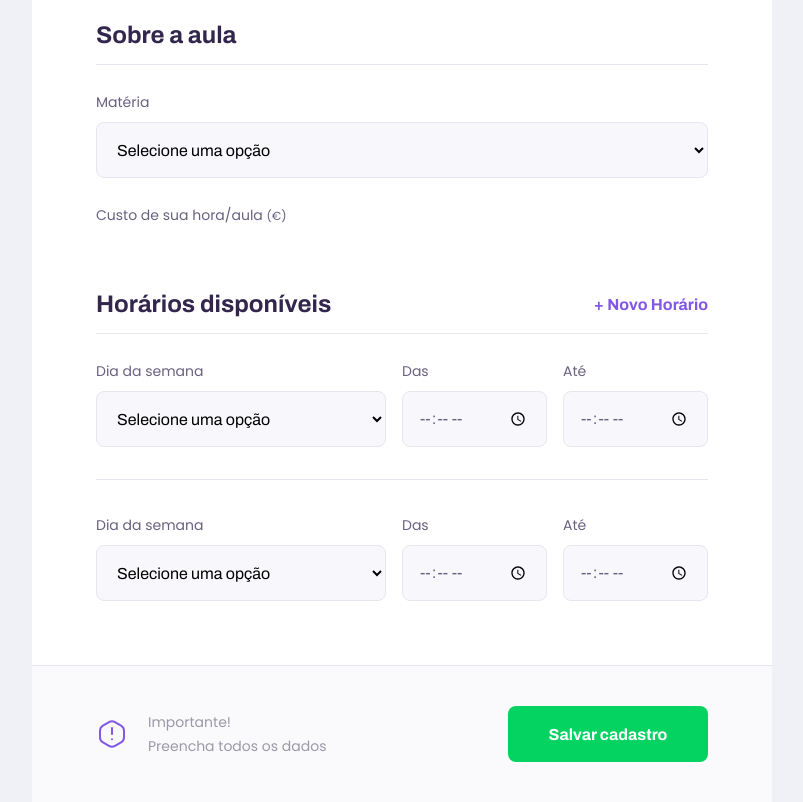
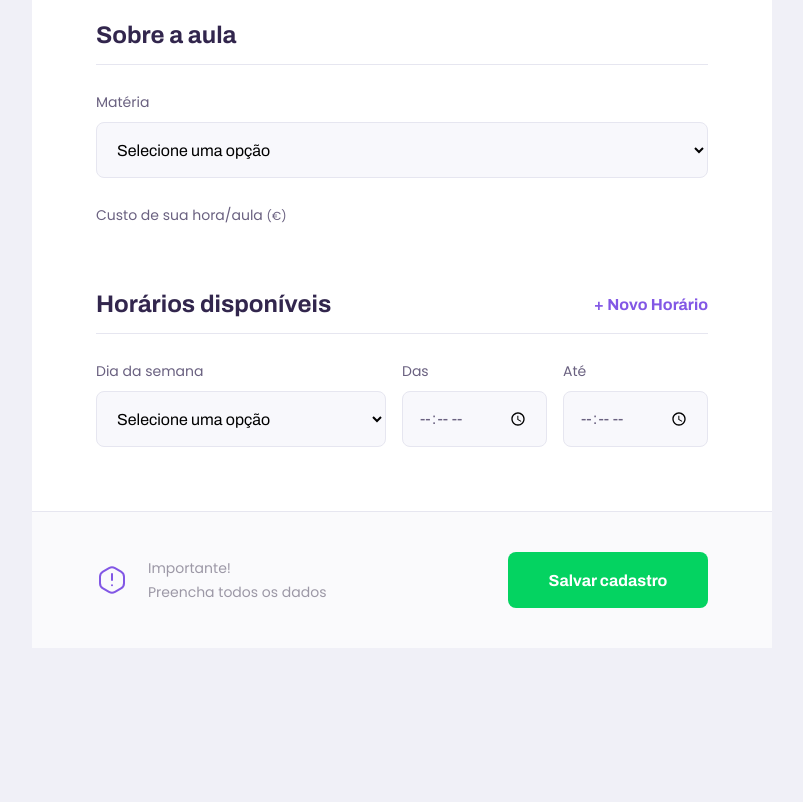
Before and after one commit to EdBarrancos/NLW, a plain HTML site: page give-classes.html in a window 1280 px wide. Shown: the part 1020-1822 px from the top of the page, without its empty margins (238-1041 px from the left). After the commit the page ends 1668 px from the top, so only its background shows below. Drawn offline with Linux system fonts and the light colour scheme.

Commit message:
Simple javascript

```diff
--- a/give-classes.html
+++ b/give-classes.html
@@ -14,6 +14,7 @@
 
     <link href="https://fonts.googleapis.com/css2?family=Archivo:wght@400;700&amp;family=Poppins:wght@400;600&amp;display=swap" rel="stylesheet">
 
+    <script src="/script/addField.js" defer></script>
 </head>
 
 <body id="page-give-classes">
@@ -92,7 +93,7 @@
 
                 <fieldset id="schedule-items">
                     <legend>Horários disponíveis
-                        <button id="add-time">+ Novo Horário</button>
+                        <button type="button" id="add-time">+ Novo Horário</button>
                     </legend>
 
                     <div class="schedule-item">
@@ -122,32 +123,6 @@
                         </div>
                     </div>
 
-                    <div class="schedule-item">
-
-                        <div class="select-block">
-                            <label for="weekday">Dia da semana</label>
-                            <select name="weekday[]" required>
-                                <option value="">Selecione uma opção</option>
-                                <option value="0">Domingo</option>
-                                <option value="1">Segunda-feira</option>
-                                <option value="2">Terça-feira</option>
-                                <option value="3">Quarta-feira</option>
-                                <option value="4">Quinta-feira</option>
-                                <option value="5">Sexta-feira</option>
-                                <option value="6">Sábado</option>
-                            </select>
-                        </div>
-
-                        <div class="input-block">
-                            <label for="time_from">Das</label>
-                            <input type="time" name="time_from[]" required>
-                        </div>
-
-                        <div class="input-block">
-                            <label for="time_to">Até</label>
-                            <input type="time" name="time_to[]" required>
-                        </div>
-                    </div>
                 </fieldset>
             </form>
 
@@ -162,6 +137,5 @@
 
     </div>
 
-
 </body>
 </html>
--- /dev/null
+++ b/script/addField.js
@@ -0,0 +1,15 @@
+document.querySelector("#add-time")
+.addEventListener('click', cloneField)
+
+
+function cloneField() {
+    const newFieldContainer = document.querySelector(".schedule-item").cloneNode(true) /* Node refer to the html elements */
+
+    const fields = newFieldContainer.querySelectorAll('input')
+
+    fields.forEach(function(field) {
+        field.value = ""
+    })
+
+    document.querySelector("#schedule-items").appendChild(newFieldContainer)
+}
```
